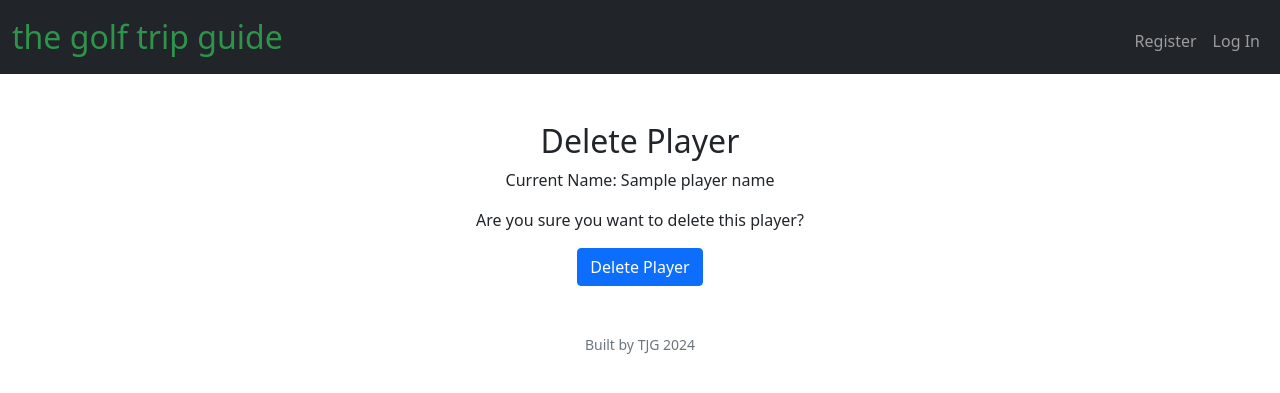
After one commit to tjg14/FD24mySQL, a Flask app: template templates/edit_delete_player.html in a window 1280 px wide. The commit adds this page. Shown: the top 393 px of the page. Run offline with Flask 3, Linux system fonts and the light colour scheme; the template is opened without the code that fills it: most values are stand-ins (such as "Sample title", 1, 10 or a date in 2020); some libraries are stand-ins or nearby versions.

Commit message:
another day player page progress

```diff
--- a/app.py
+++ b/app.py
@@ -243,3 +243,52 @@ def players():
                 players[row]["id"])
 
         return render_template("players.html", groupname=groupname, players=players)
+
+
+@app.route("/edit_delete_player", methods=["GET", "POST"])
+@login_required
+@group_login_required
+def edit_delete_player():
+    """Edit or Delete Player"""
+
+    if request.method == "POST":
+
+        #Ensure player name or edit / delete is not blank
+        player_name = request.form.get("player_name")
+        edit_or_delete = request.form.get("edit_or_delete")
+        if not player_name or not edit_or_delete:
+            return apology("error player name or edit/delete option didnt go through", 400)
+
+        #If delete, first check retrieve if player has scores
+        player_id = db.execute("SELECT * FROM players WHERE group_id = ? AND player_name =?", session["group_id"], player_name)[0]["id"]
+        player_scores = db.execute("SELECT * FROM scores WHERE player_id = ?", player_id)
+        if len(player_scores):
+            return apology("can't delete player with score history", 400)
+
+
+        return render_template("edit_delete_player.html",player_name=player_name, edit_or_delete=edit_or_delete)
+
+    else:
+        return redirect("/players")
+
+@app.route("/edit_delete_player_complete", methods=["POST"])
+@login_required
+@group_login_required
+def edit_delete_player_complete():
+    """Complete the Edit or Delete Player"""
+
+    if request.method == "POST":
+
+       # Check if edit or delete request
+       edit_or_delete = request.form.get("edit_or_delete")
+
+       if edit_or_delete == "edit":
+           new_player_name = request.form.get("new_player_name")
+           return apology("i plan to change players name")
+       elif edit_or_delete == "delete":
+           player_name = request.form.get("player_name")
+           #Check again no scores
+           return apology("i will delete this player")
+
+    else:
+        return redirect("/players")
--- /dev/null
+++ b/templates/edit_delete_player.html
@@ -0,0 +1,32 @@
+{% extends "layout.html" %}
+
+{% block title %}
+    Edit or Delete Player
+{% endblock %}
+
+{% block main %}
+
+    {% if edit_or_delete == "edit"%}
+        <div>
+            <h2>Edit Player Name</h2>
+            <p>Current Name: {{ player_name }}</p>
+            <form  action="/edit_delete_player_complete" method="post">
+                <input name="new_player_name" type="text" placeholder="New Player Name">
+                <input name="edit_or_delete" type="hidden" value="edit">
+                <button class="btn btn-primary" type="submit">Change Name</button>
+            </form>
+        </div>
+    {% else %}
+        <div>
+            <h2>Delete Player</h2>
+            <p>Current Name: {{ player_name }}</p>
+            <p>Are you sure you want to delete this player?</p>
+            <form action="/edit_delete_player_complete" method="post">
+                <input name="player_name_delete" type="hidden" value="{{ player_name }}">
+                <input name="edit_or_delete" type="hidden" value="delete">
+                <button class="btn btn-primary" type="submit">Delete Player</button>
+            </form>
+        </div>
+    {% endif %}
+
+{% endblock %}
```
Also changed, not shown: templates/group.html (+4 -4 lines), templates/players.html (+23 -3 lines), FD2024.db, README.md, 2 other files.
